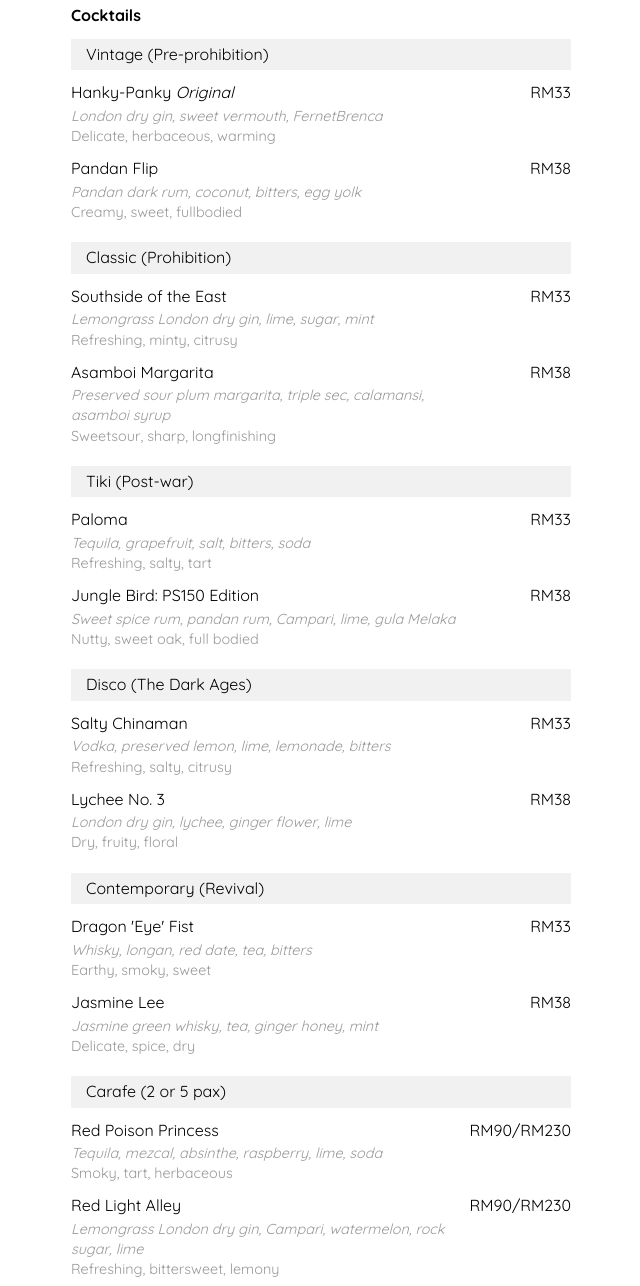
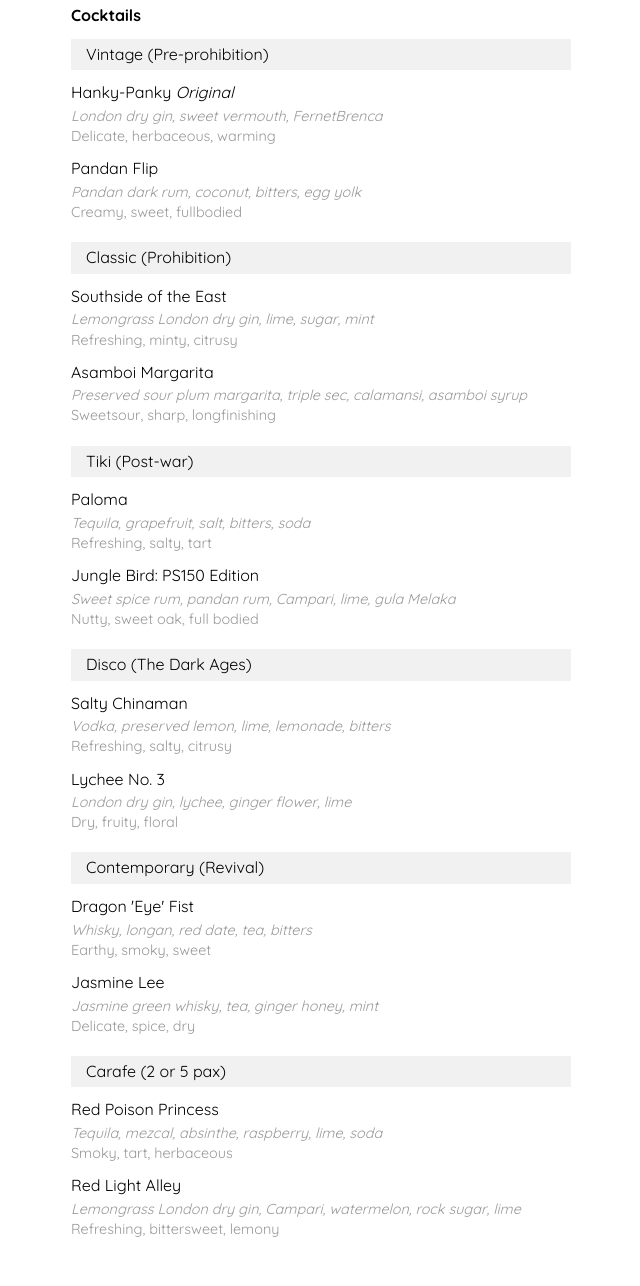
Before and after one commit to curatecode/ps150kl, a website: page menu.html in a window 1280 px wide. Shown: the part 113-1399 px from the top of the page, without its empty margins (319-959 px from the left). Drawn offline with Linux system fonts and the light colour scheme.

Commit message:
removed prices

```diff
--- a/menu.html
+++ b/menu.html
@@ -49,7 +49,7 @@
                 </li>
               </ul>
             </div>
-            <div class="ps-price">RM33</div>
+            <!-- <div class="ps-price">RM33</div> -->
           </li>
           <li class="menu-list">
             <div class="ps-item">
@@ -67,7 +67,7 @@
                 </li>
               </ul>
             </div>
-            <div class="ps-price">RM38</div>
+            <!-- <div class="ps-price">RM38</div> -->
           </li>
           <li class="menu-list">
             <p class="menu-header">
@@ -90,7 +90,7 @@
                 </li>
               </ul>
             </div>
-            <div class="ps-price">RM33</div>
+            <!-- <div class="ps-price">RM33</div> -->
           </li>
           <li class="menu-list">
             <div class="ps-item">
@@ -108,7 +108,7 @@
                 </li>
               </ul>
             </div>
-            <div class="ps-price">RM38</div>
+            <!-- <div class="ps-price">RM38</div> -->
           </li>
           <li class="menu-list">
             <p class="menu-header">
@@ -131,7 +131,7 @@
                 </li>
               </ul>
             </div>
-            <div class="ps-price">RM33</div>
+            <!-- <div class="ps-price">RM33</div> -->
           </li>
           <li class="menu-list">
             <div class="ps-item">
@@ -149,7 +149,7 @@
                 </li>
               </ul>
             </div>
-            <div class="ps-price">RM38</div>
+            <!-- <div class="ps-price">RM38</div> -->
           </li>
           <li class="menu-list">
             <p class="menu-header">
@@ -172,7 +172,7 @@
                 </li>
               </ul>
             </div>
-            <div class="ps-price">RM33</div>
+            <!-- <div class="ps-price">RM33</div> -->
           </li>
           <li class="menu-list">
             <div class="ps-item">
@@ -190,7 +190,7 @@
                 </li>
               </ul>
             </div>
-            <div class="ps-price">RM38</div>
+            <!-- <div class="ps-price">RM38</div> -->
           </li>
           <li class="menu-list">
             <p class="menu-header">
@@ -213,7 +213,7 @@
                 </li>
               </ul>
             </div>
-            <div class="ps-price">RM33</div>
+            <!-- <div class="ps-price">RM33</div> -->
           </li>
           <li class="menu-list">
             <div class="ps-item">
@@ -231,7 +231,7 @@
                 </li>
               </ul>
             </div>
-            <div class="ps-price">RM38</div>
+            <!-- <div class="ps-price">RM38</div> -->
           </li>
           <li class="menu-list">
             <p class="menu-header">
@@ -254,7 +254,7 @@
                 </li>
               </ul>
             </div>
-            <div class="ps-price">RM90/RM230</div>
+            <!-- <div class="ps-price">RM90/RM230</div> -->
           </li>
           <li class="menu-list">
             <div class="ps-item">
@@ -272,7 +272,7 @@
                 </li>
               </ul>
             </div>
-            <div class="ps-price">RM90/RM230</div>
+            <!-- <div class="ps-price">RM90/RM230</div> -->
           </li>
         </ul>
       </div>
--- a/src/scss/main.scss
+++ b/src/scss/main.scss
@@ -189,9 +189,9 @@ body {
 	.ps-price {
 		display: table-cell;
 	}
-	.ps-item {
-		width: 80%;
-	}
+	// .ps-item {
+	// 	width: 80%;
+	// }
 	.ps-price {
 		padding-left: 20px;
 		text-align: right;
```
Also changed, not shown: css/style.min.css.
